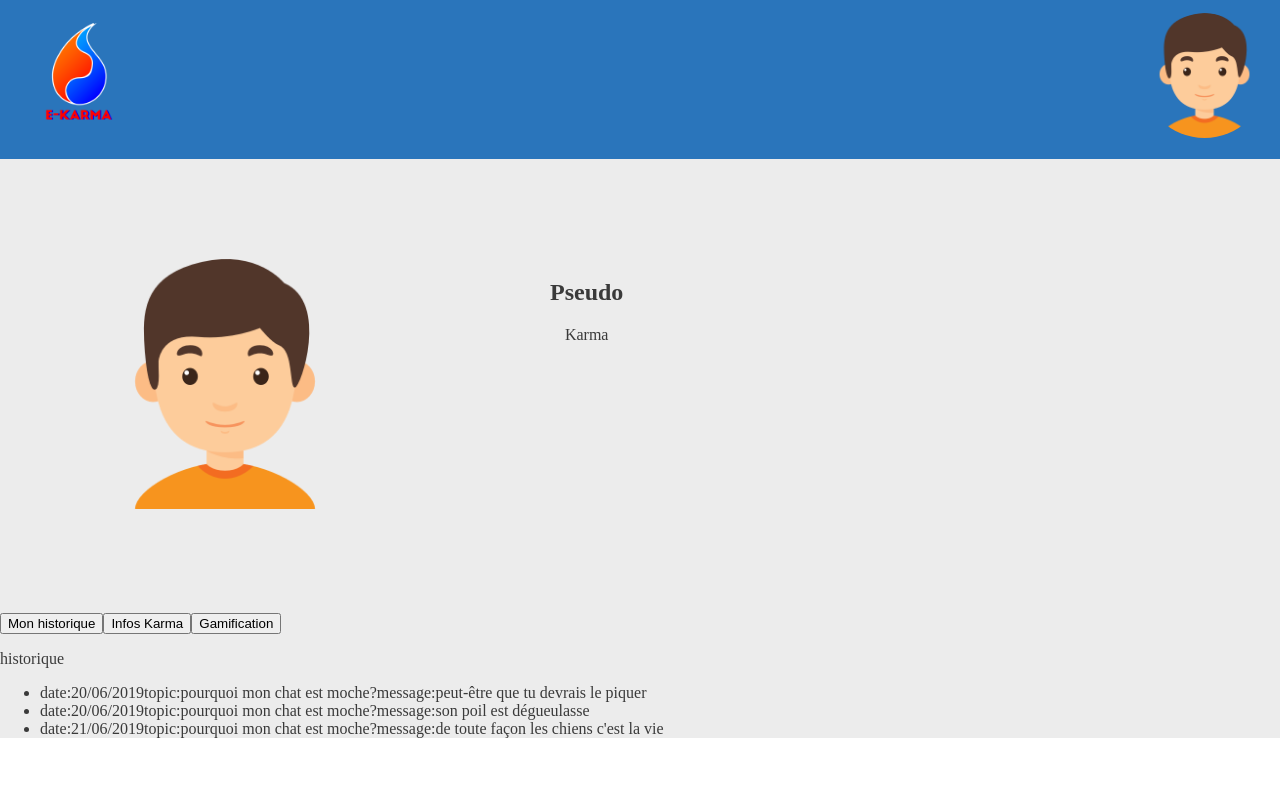
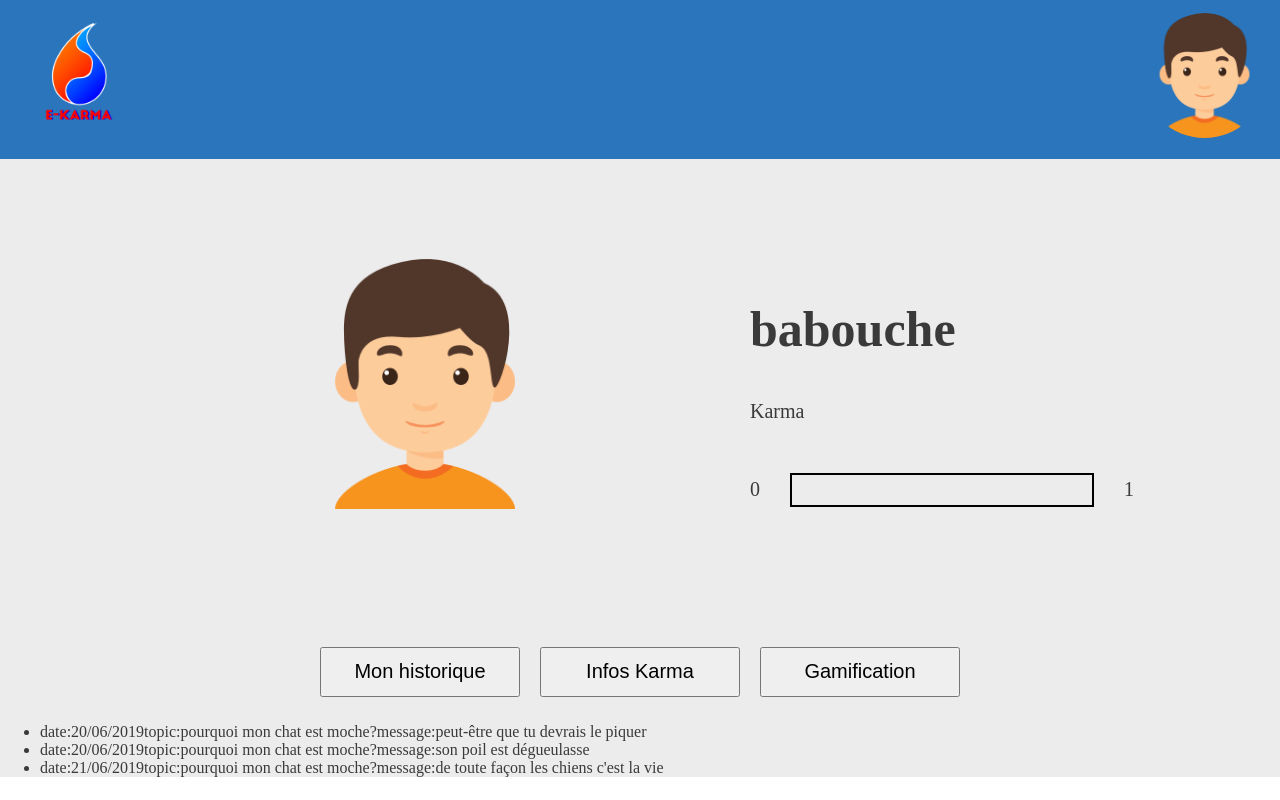
Before and after one commit to b3b3r/e-karma-front, a React (Create React App) app: page /profil/monhistorique in a window 1280 px wide. Built offline with nearby package versions, Linux system fonts and the light colour scheme.

Commit message:
ajout mstp dans pseudo et css composants

```diff
--- a/src/components/Gamification.scss
+++ b/src/components/Gamification.scss
@@ -1,10 +1,9 @@
 .Gamification {
   display: flex;
   justify-content: space-around;
+  .badge {
+    width: 150px;
+    margin: 100px;
+    padding: 50px;
+  }
 }
-
-.badge {
-  width: 100px;
-  margin: 100px;
-  padding: 100px;
-}
--- a/src/components/Historique.jsx
+++ b/src/components/Historique.jsx
@@ -19,7 +19,6 @@ const myHistory = [{
 function Historique() {
   return (
     <div className="Historique">
-      <p>historique</p>
       <ul>
         {myHistory.map(history=>
         <li>date:{history.date}
--- a/src/components/Pseudo.jsx
+++ b/src/components/Pseudo.jsx
@@ -1,18 +1,35 @@
 import React from 'react';
 import './Pseudo.scss';
+import { bindActionCreators } from 'redux';
+import { connect } from "react-redux";
 
-function Pseudo() {
+function Pseudo({ user }) {
   return (
     <div className="Pseudo">
       <div>
         <img className="pseudo-image" src="/images/avatars/avatar1.png" alt="avatar" />
       </div>
       <div className="pseudo-text">
-        <h2>Pseudo</h2>
+        <h2>{user}</h2>
         <p>Karma</p>
+        <div className="progress-bar-container">
+          <p>0</p>
+          <div className="progress-bar"></div>
+          <p>1</p>
+        </div>
       </div>
     </div>
   )
 }
 
-export default Pseudo;
+const mstp = state => ({
+  user: state.displayUser.pseudo
+})
+
+const mdtp = dispatch => bindActionCreators({
+
+}
+
+)
+
+export default connect(mstp, mdtp)(Pseudo);
--- a/src/components/Pseudo.scss
+++ b/src/components/Pseudo.scss
@@ -1,11 +1,29 @@
 .Pseudo {
   display: flex;
-  text-align: center;
-  margin: 100px;
+  margin: 100px 0px 100px 300px;
   .pseudo-image{
     width: 250px;
   }
   .pseudo-text{
     margin-left: 200px;
+    h2 {
+      font-size: 50px;
+    }
+    p {
+      font-size: 20px;
+    }
   }
+  .progress-bar-container{
+    display: flex;
+    justify-content: space-between;
+    align-items: center;
+    .progress-bar {
+      width: 300px;
+      height: 30px;
+      border: solid 2px black;
+      margin:30px;
+    }
+  }
+
+
 }
--- a/src/components/Sousmenu.jsx
+++ b/src/components/Sousmenu.jsx
@@ -5,9 +5,9 @@ import './Sousmenu.scss';
 function Sousmenu() {
   return (
     <div className="Sousmenu">
-      <Link to="/profil/monhistorique"><button>Mon historique</button></Link>
-      <Link to="/profil/infoskarma"><button>Infos Karma</button></Link>
-      <Link to="/profil/gamification"><button>Gamification</button></Link>
+      <Link to="/profil/monhistorique"><button className="buton-profil">Mon historique</button></Link>
+      <Link to="/profil/infoskarma"><button className="buton-profil">Infos Karma</button></Link>
+      <Link to="/profil/gamification"><button className="buton-profil">Gamification</button></Link>
     </div>
   )
 }
--- a/src/components/Sousmenu.scss
+++ b/src/components/Sousmenu.scss
@@ -1,5 +1,6 @@
 .Sousmenu{
   display: flex;
+  justify-content: center;
   .mon-historique{
     margin: 50px;
   }
@@ -9,4 +10,10 @@
   .gamification{
     margin: 50px;
   }
+  .buton-profil{
+    width: 200px;
+    height: 50px;
+    font-size: 20px;
+    margin: 10px;
+  }
 }
```
Also changed, not shown: src/containers/historique.jsx (deleted, +0 -9 lines).
